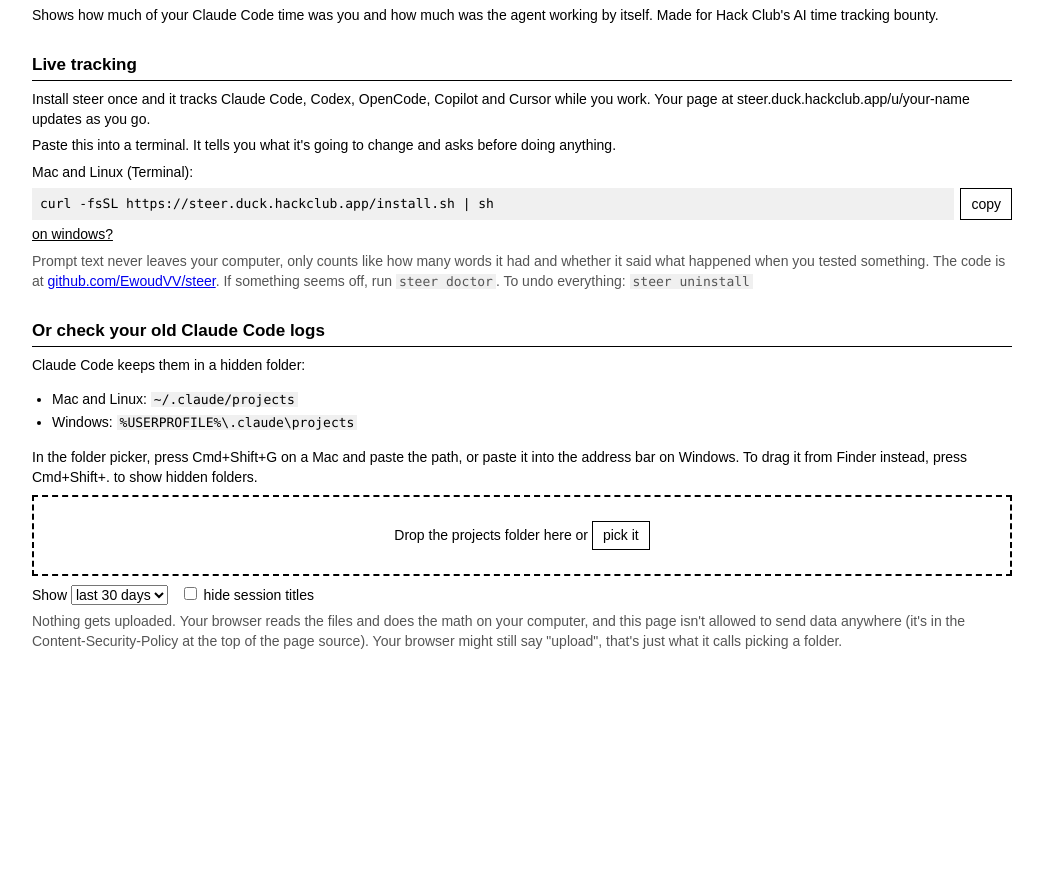
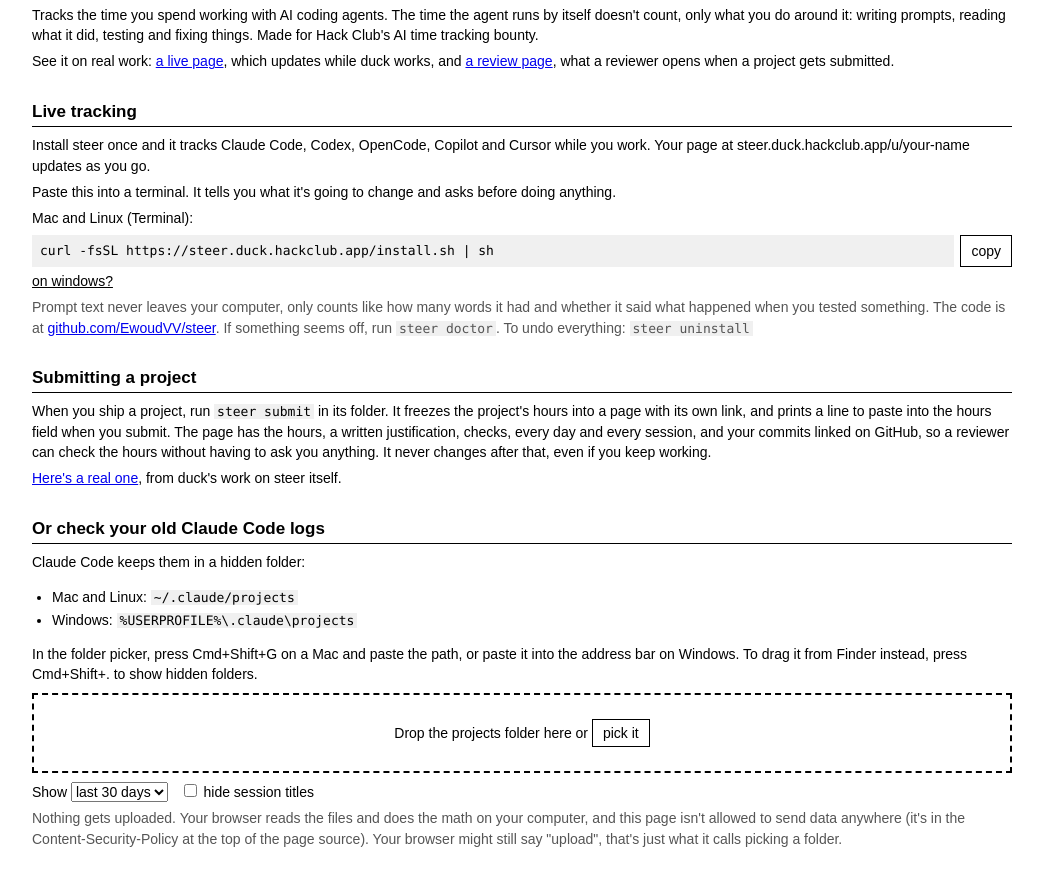
Before and after one commit to Baustinlynch/steer, a plain HTML site: page web/index.html in a window 1280 px wide. Shown: the part 59-930 px from the top of the page, without its empty margins (118-1161 px from the left). Before the commit the page ends 800 px from the top, so only its background shows below. Drawn offline with Linux system fonts and the light colour scheme.

Commit message:
show a live page and a review page on the main page
the main page now links to duck's live page and a real review page, and explains steer submit. the how it counts list no longer says commands you run count, since steer doesn't collect those yet.

```diff
--- a/web/index.html
+++ b/web/index.html
@@ -11,7 +11,8 @@
 <body>
 <main>
 <h1>steer</h1>
-<p>Shows how much of your Claude Code time was you and how much was the agent working by itself. Made for Hack Club's AI time tracking bounty.</p>
+<p>Tracks the time you spend working with AI coding agents. The time the agent runs by itself doesn't count, only what you do around it: writing prompts, reading what it did, testing and fixing things. Made for Hack Club's AI time tracking bounty.</p>
+<p>See it on real work: <a href="/u/duck">a live page</a>, which updates while duck works, and <a href="/r/a5t3Rd_gdBPo">a review page</a>, what a reviewer opens when a project gets submitted.</p>
 
 <h2>Live tracking</h2>
 <p>Install steer once and it tracks Claude Code, Codex, OpenCode, Copilot and Cursor while you work. Your page at steer.duck.hackclub.app/u/your-name updates as you go.</p>
@@ -23,6 +24,10 @@
 <div class="cmd" data-os="windows"><pre><code>irm https://steer.duck.hackclub.app/install.ps1 | iex</code></pre></div>
 </div>
 <p class="muted">Prompt text never leaves your computer, only counts like how many words it had and whether it said what happened when you tested something. The code is at <a href="https://github.com/EwoudVV/steer">github.com/EwoudVV/steer</a>. If something seems off, run <code>steer doctor</code>. To undo everything: <code>steer uninstall</code></p>
+
+<h2>Submitting a project</h2>
+<p>When you ship a project, run <code>steer submit</code> in its folder. It freezes the project's hours into a page with its own link, and prints a line to paste into the hours field when you submit. The page has the hours, a written justification, checks, every day and every session, and your commits linked on GitHub, so a reviewer can check the hours without having to ask you anything. It never changes after that, even if you keep working.</p>
+<p><a href="/r/a5t3Rd_gdBPo">Here's a real one</a>, from duck's work on steer itself.</p>
 
 <h2>Or check your old Claude Code logs</h2>
 <p>Claude Code keeps them in a hidden folder:</p>
--- a/web/steer.js
+++ b/web/steer.js
@@ -1145,7 +1145,7 @@ const HOW = `<h2>How it counts</h2>
 <li>Your time comes from things you do: prompts, stopping the agent, rejecting a tool call, running a command.</li>
 <li>Time between the agent finishing and your next prompt counts, but the longer the gap, the less of it counts: the first minute in full, then less and less, up to about 5 min. If the gap started with something you did, or the prompt has a screenshot, describes what happened, or you ran a command first, the first 5 min count in full (up to about 9 min). A gap over 30 min is a break: 2 min to catch up (5 min if you tested) plus typing.</li>
 <li>Short prompts like "continue" (3 words or less with no file names, numbers or code) count at most 2 min.</li>
-<li>Commands you run in your project, files you save while the agent isn't editing, and your commits count as things you did, so the time around them counts like the time before a prompt.</li>
+<li>Code you change by hand while the agent isn't editing, and your commits, count as things you did, so the time around them counts like the time before a prompt.</li>
 <li>These numbers were picked by simulating thousands of days of work, matched to real logs, and taking the rule that came closest to the real time. They'll be fitted from check-in answers (steer checkin on).</li>
 <li>If you reply within 2 min of the agent finishing, up to 2 min of agent time counts too.</li>
 <li>Typing time is guessed from how long the prompt is, about 48 words a minute, between 5s and 5 min.</li>
```
